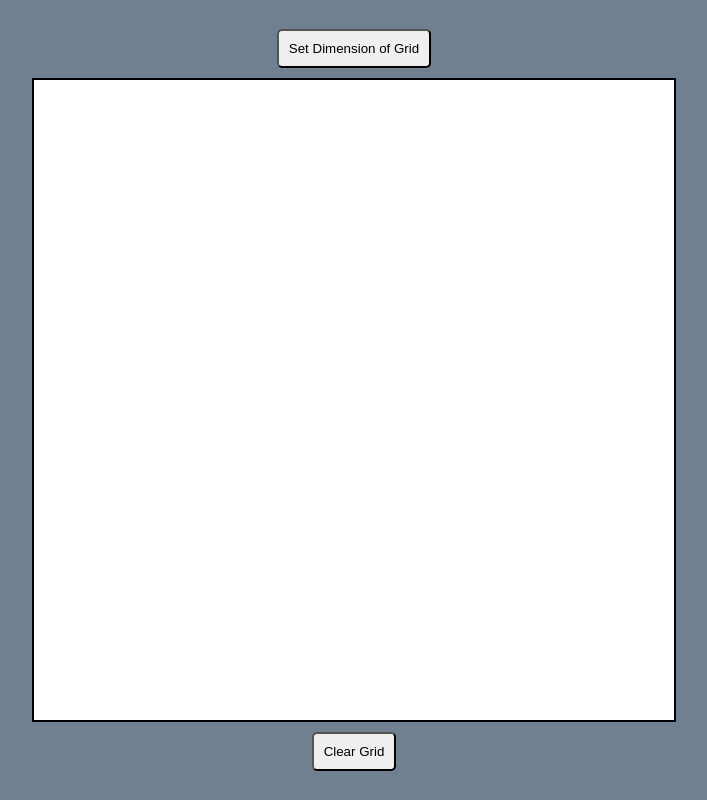
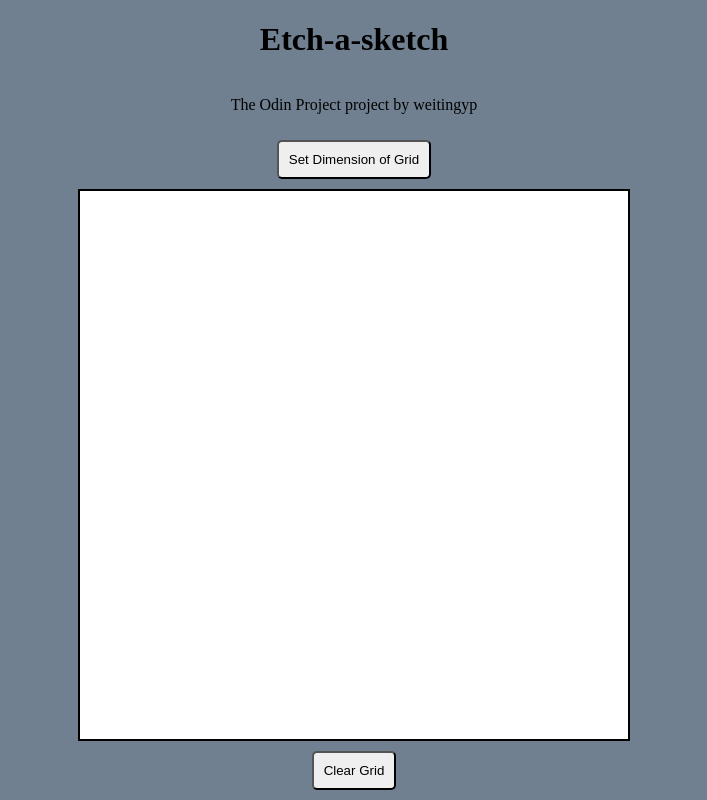
Before and after one commit to weitingyp/odin-etch-a-sketch, a plain HTML site: page index.html in a window 1280 px wide. Shown: the whole page, without its empty margins (286-993 px from the left). Drawn offline with Linux system fonts and the light colour scheme.

Commit message:
feat: add h1 title of etch a sketch project

```diff
--- a/index.html
+++ b/index.html
@@ -8,6 +8,9 @@
     <link rel="stylesheet" href="style.css">
 </head>
 <body>
-
+    <h1>
+        Etch-a-sketch
+    </h1>
+    <p>The Odin Project project by weitingyp</p>
 </body>
 </html>
```
